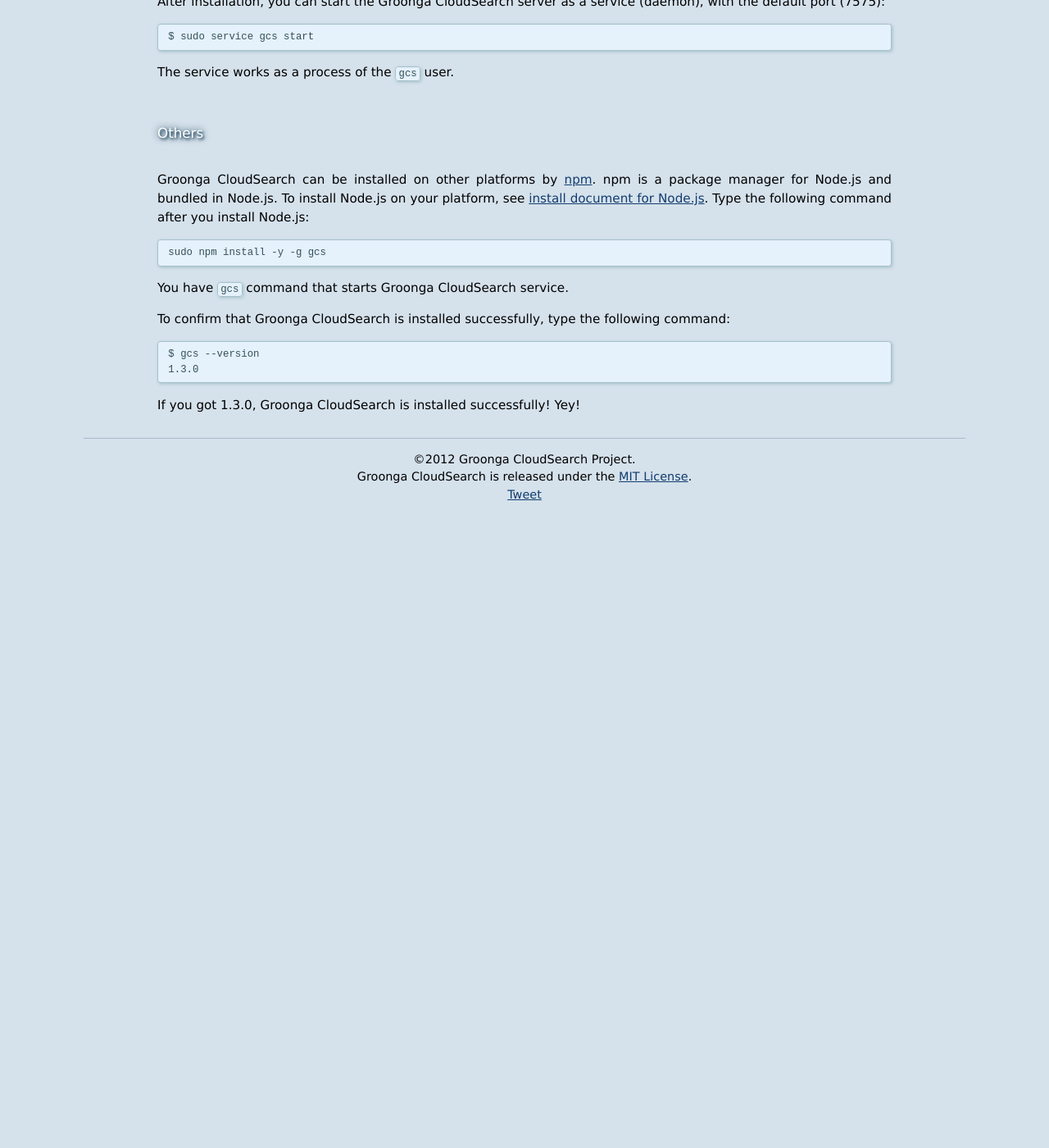
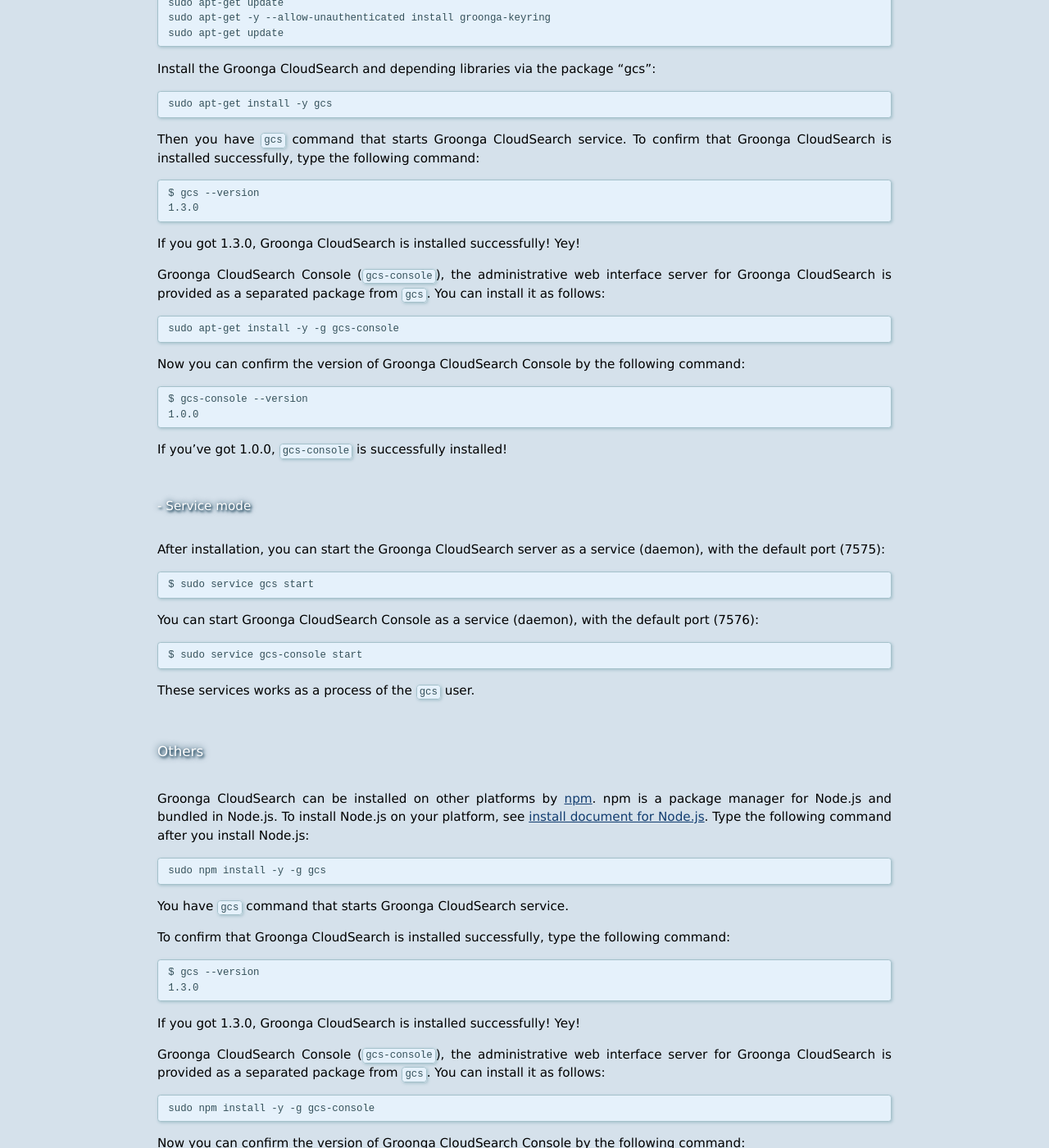
Before and after one commit to groonga/gcs.groonga.org, a Jekyll site: the page built from docs/install/index.md, in a window 1280 px wide and 1400 px high, scrolled down 2305 px. Shown: the whole window at 82% size. Built offline with Jekyll 4.4.1, drawn with Linux system fonts in a browser that asks for light colours; comment, search, counter and statistics services are not loaded; before the commit the page ends 2935 px from its top, so only the background shows below that; some of the changed text lies outside the part shown.

Commit message:
Add instructions for gcs-console installation

```diff
--- a/_config.yml
+++ b/_config.yml
@@ -4,3 +4,4 @@
 url: http://gcs.groonga.org
 gcs_version: 1.3.0
 gcs_release_date: 2012-10-29
+gcs_console_version: 1.0.0
--- a/docs/install/index.md
+++ b/docs/install/index.md
@@ -37,6 +37,13 @@
 
 If you got {{ site.gcs_version }}, Groonga CloudSearch is installed successfully! Yey!
 
+The all-in-one package also includes `gcs-console`, the administrative web interface server for Groonga CloudSearch. You can confirm the version of Groonga CloudSearch Console by the following command:
+
+    $ gcs-console --version
+    {{ site.gcs_console_version}}
+
+If you've got {{site.gcs_console_version}}, `gcs-console` is successfully installed!
+
 ## CentOS 6 {#centos}
 
 (CentOS 5 isn't supported because Python 2.5 or later is required.)
@@ -68,6 +75,17 @@
     {{ site.gcs_version }}
 
 If you got {{ site.gcs_version }}, Groonga CloudSearch is installed successfully! Yey!
+
+Groonga CloudSearch Console (`gcs-console`), the administrative web interface server for Groonga CloudSearch is provided as a separated package from `gcs`. You can install it as follows:
+
+    sudo npm install -y -g gcs-console
+
+Now you can confirm the version of Groonga CloudSearch Console by the following command:
+
+    $ gcs-console --version
+    {{ site.gcs_console_version}}
+
+If you've got {{site.gcs_console_version}}, `gcs-console` is successfully installed!
 
 ## Ubuntu 12.04 LTS (Precise Pangolin) {#ubuntu}
 
@@ -102,6 +120,17 @@
 
 If you got {{ site.gcs_version }}, Groonga CloudSearch is installed successfully! Yey!
 
+Groonga CloudSearch Console (`gcs-console`), the administrative web interface server for Groonga CloudSearch is provided as a separated package from `gcs`. You can install it as follows:
+
+    sudo apt-get install -y -g gcs-console
+
+Now you can confirm the version of Groonga CloudSearch Console by the following command:
+
+    $ gcs-console --version
+    {{ site.gcs_console_version}}
+
+If you've got {{site.gcs_console_version}}, `gcs-console` is successfully installed!
+
 ### Service mode
 
 After installation, you can start the Groonga CloudSearch server as a service
@@ -109,7 +138,11 @@
 
     $ sudo service gcs start
 
-The service works as a process of the `gcs` user.
+You can start Groonga CloudSearch Console as a service (daemon), with the default port (7576):
+
+    $ sudo service gcs-console start
+
+These services works as a process of the `gcs` user.
 
 ## Others {#others}
 
@@ -130,3 +163,14 @@
     {{ site.gcs_version }}
 
 If you got {{ site.gcs_version }}, Groonga CloudSearch is installed successfully! Yey!
+
+Groonga CloudSearch Console (`gcs-console`), the administrative web interface server for Groonga CloudSearch is provided as a separated package from `gcs`. You can install it as follows:
+
+    sudo npm install -y -g gcs-console
+
+Now you can confirm the version of Groonga CloudSearch Console by the following command:
+
+    $ gcs-console --version
+    {{ site.gcs_console_version}}
+
+If you've got {{site.gcs_console_version}}, `gcs-console` is successfully installed!
```
